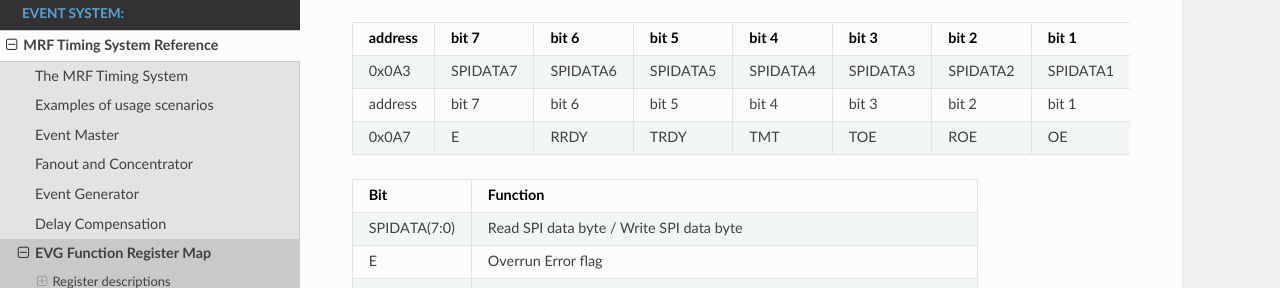
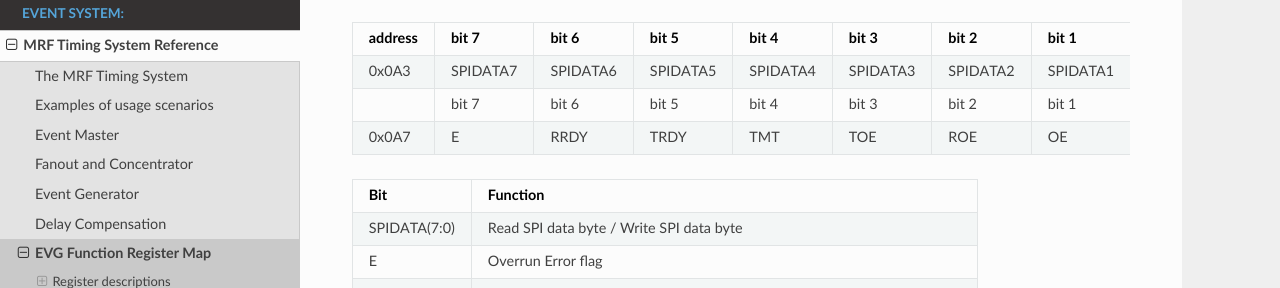
Before and after one commit to ttkorhonen/myDocument, a Sphinx documentation site: the page built from docs/mrfioc2/evg-registermap.md, in a window 1280 px wide and 900 px high, scrolled down 18307 px. Shown: the part 163-451 px from the top of the window. Built offline with Sphinx 7.4.7 and the Read the Docs theme 2.0.0, drawn with Linux system fonts in a browser that asks for light colours.

Commit message:
formatting fixes and some cross-links

```diff
--- a/docs/mrfioc2/evg-registermap.md
+++ b/docs/mrfioc2/evg-registermap.md
@@ -624,7 +624,7 @@ Please note that after changing the Event clock source the fractional synthesize
 | address | bit 7    | bit 6    | bit 5    | bit 4    | bit 3    | bit 2    | bit 1    | bit 0    |
 | ------- | ------   | ------   | ------   | ------   | ------   | ------   | ------   | ------   |
 | 0x0A3   | SPIDATA7 | SPIDATA6 | SPIDATA5 | SPIDATA4 | SPIDATA3 | SPIDATA2 | SPIDATA1 | SPIDATA0 |
-| address | bit 7    | bit 6    | bit 5    | bit 4    | bit 3    | bit 2    | bit 1    | bit 0    |
+|         | bit 7    | bit 6    | bit 5    | bit 4    | bit 3    | bit 2    | bit 1    | bit 0    |
 | 0x0A7   | E        | RRDY     | TRDY     | TMT      | TOE      | ROE      | OE       | SSO      |
 
 | Bit          | Function |
```
Also changed, not shown: docs/mrfioc2/event-generator.md (+2 -0 lines).
